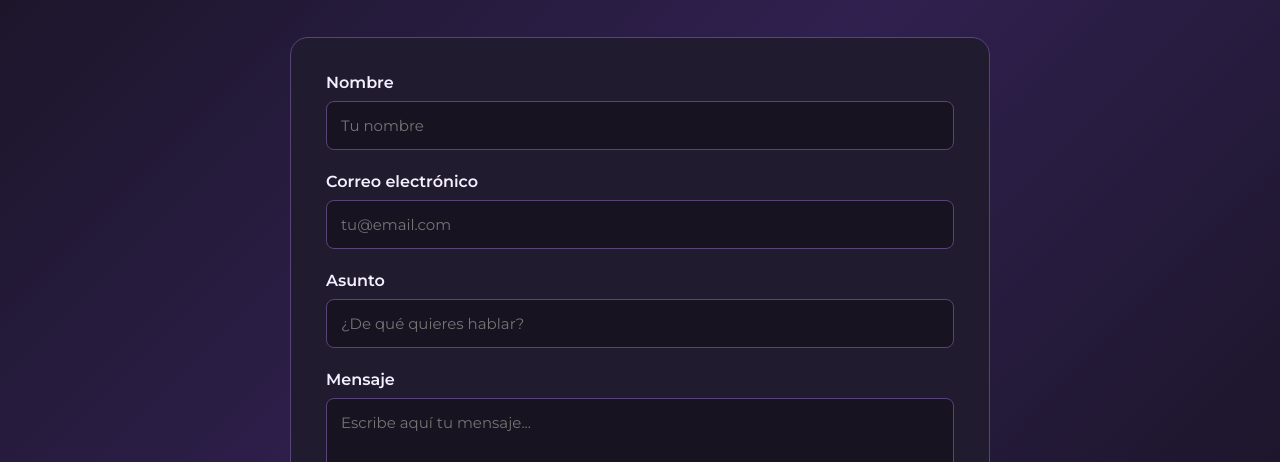
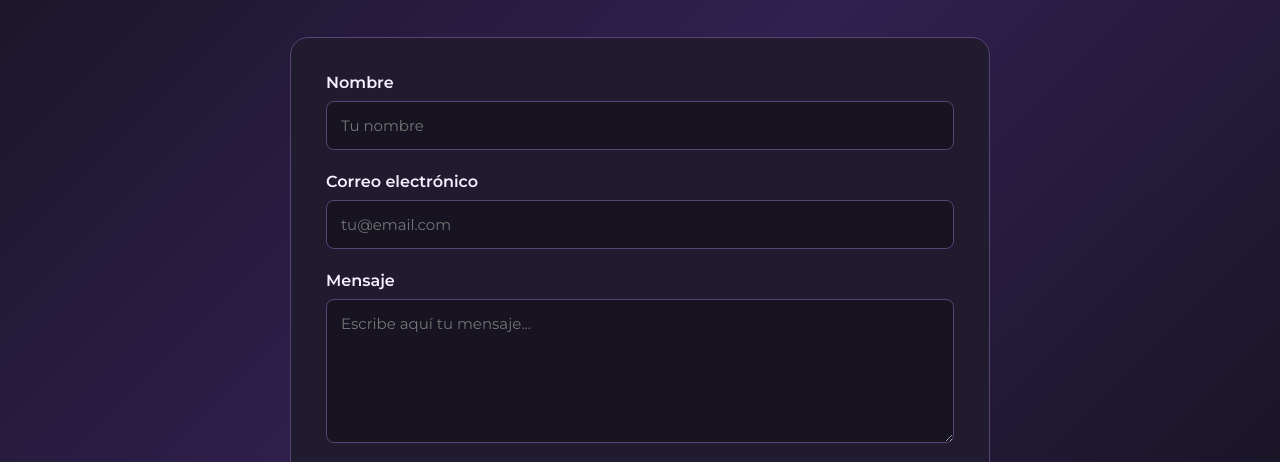
Before and after one commit to ChristianDavid09/portafolio, a plain HTML site: page contacto.html in a window 1280 px wide. Shown: the part 318-780 px from the top of the page. Drawn offline with Linux system fonts and the light colour scheme.

Commit message:
arreglo de la pagina contacto, se ha eliminado 'asunto'

```diff
--- a/contacto.html
+++ b/contacto.html
@@ -83,17 +83,6 @@
                 </div>
 
                 <div class="campo">
-                    <label for="asunto">Asunto</label>
-                    <input
-                        type="text"
-                        id="asunto"
-                        name="asunto"
-                        placeholder="¿De qué quieres hablar?"
-                        required
-                    >
-                </div>
-
-                <div class="campo">
                     <label for="mensaje">Mensaje</label>
                     <textarea
                         id="mensaje"
```
